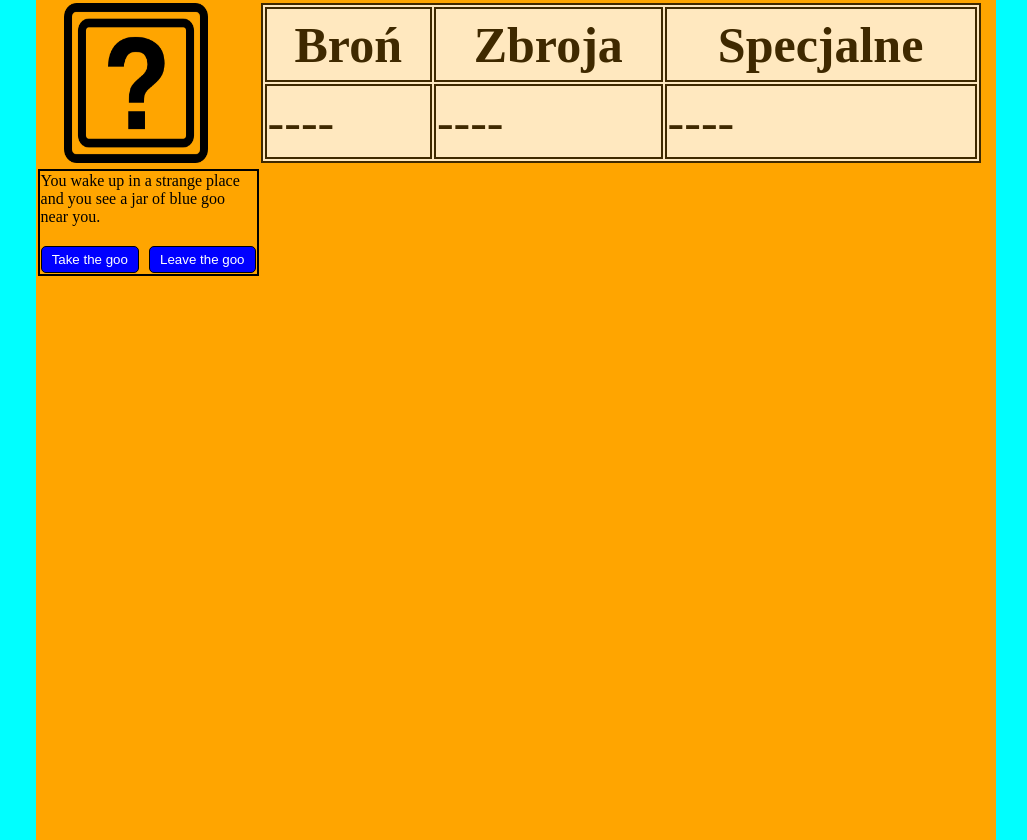
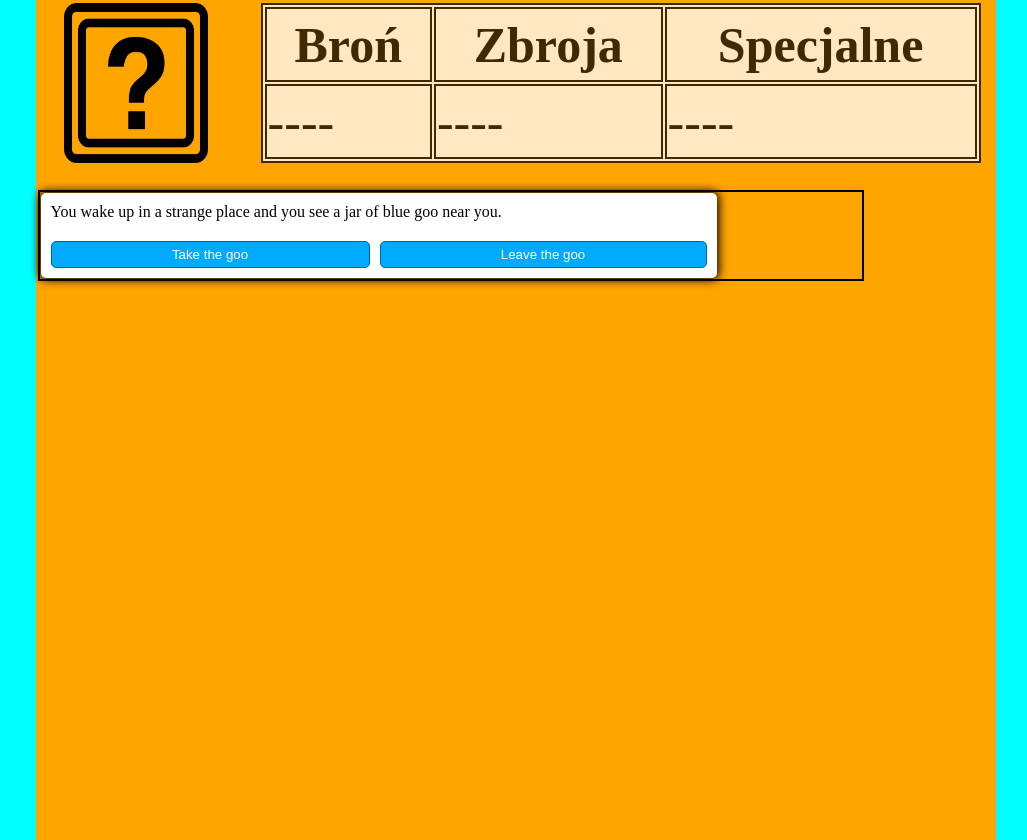
Before and after one commit to SzyOkr/textGame, a plain HTML site: page strint/index.html in a window 1280 px wide. Shown: the part 840-1680 px from the top of the page, without its empty margins (118-1145 px from the left). Drawn offline with Linux system fonts and the light colour scheme; a web font is replaced by a local one.

Commit message:
staty postaci

```diff
--- a/strint/style.css
+++ b/strint/style.css
@@ -92,27 +92,33 @@ background-color: #ffffff;
 opacity:0.75;
 margin-top: 30vh;
 }
-.btn-grid
-{
+.container {
+    width: 800px;
+    max-width: 80%;
+    background-color: white;
+    padding: 10px;
+    border-radius: 5px;
+    box-shadow: 0 0 10px 2px;
+  }
+
+  .btn-grid {
     display: grid;
     grid-template-columns: repeat(2, auto);
     gap: 10px;
     margin-top: 20px;
   }
-.btn
-{
-background-color: blue;
-border: 1px solid black;
+
+  .btn {
+    background-color: hsl(200, 100%, 50%);
+    border: 1px solid hsl(200, 100%, 30%);
     border-radius: 5px;
-padding: 5px;
+    padding: 5px 10px;
     color: white;
     outline: none;
   }
 
-.btn:hover
-{
+  .btn:hover {
     border-color: black;
-background-color: green;
   }
 
 .infohero
```
Also changed, not shown: charac.js (+18 -8 lines), 1 other file. Lines whose indentation alone changed are shown as unchanged.
